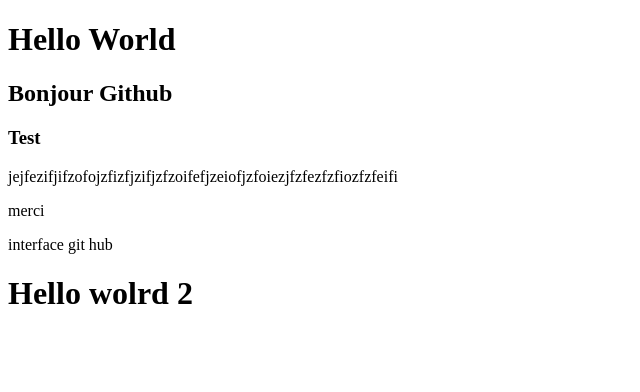
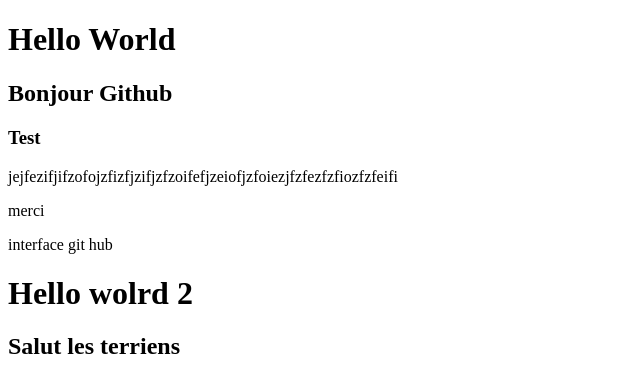
Before and after one commit to alexandre-longeaud/projetAlex, a plain HTML site: page index.html in a window 1280 px wide. Shown: the whole page, without its empty margins (0-640 px from the left). Drawn offline with Linux system fonts and the light colour scheme.

Commit message:
commit sur branch1

```diff
--- a/index.html
+++ b/index.html
@@ -16,5 +16,6 @@
     <p>interface git hub</p>
 
     <h1>Hello wolrd 2 </h1>
+    <h2>Salut les terriens</h2>
 </body>
 </html>
```
Also changed, not shown: 1 other file.
